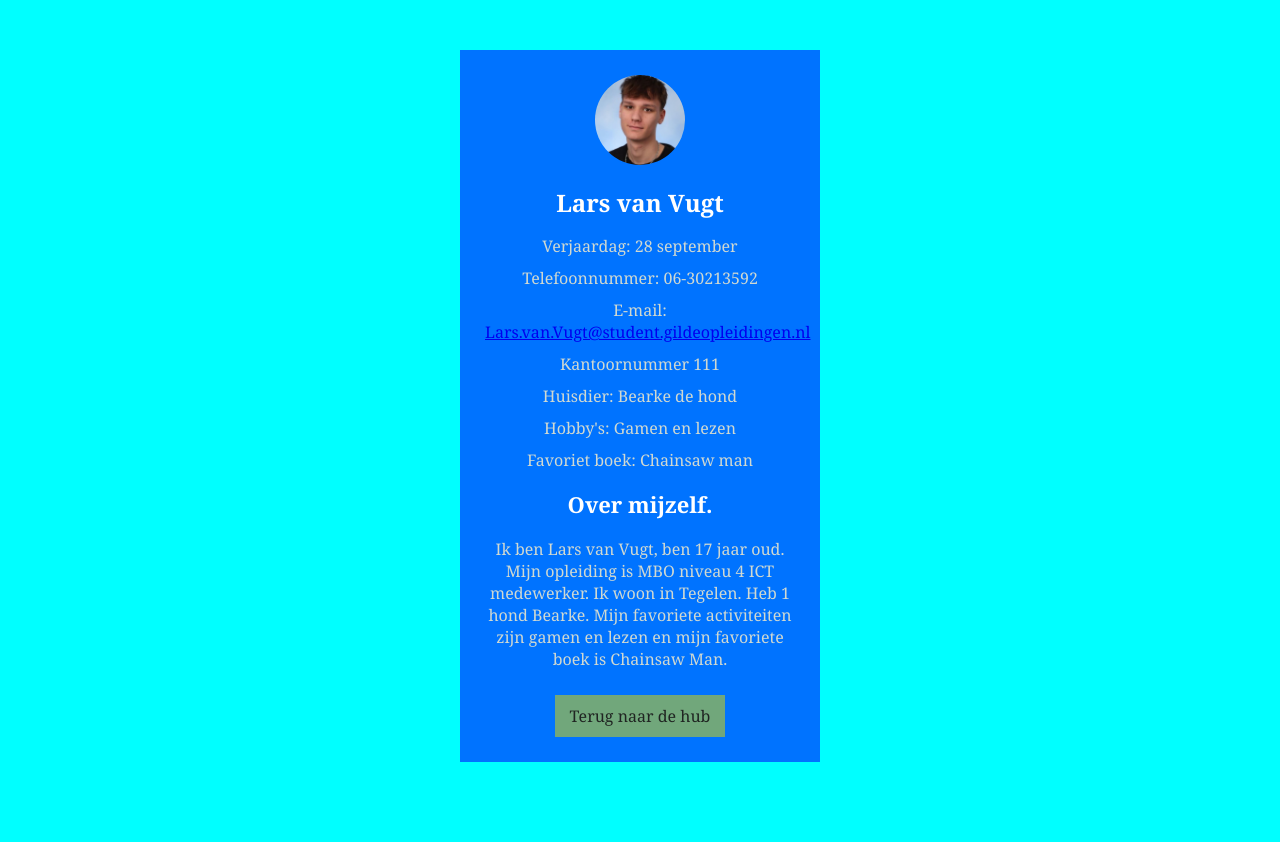
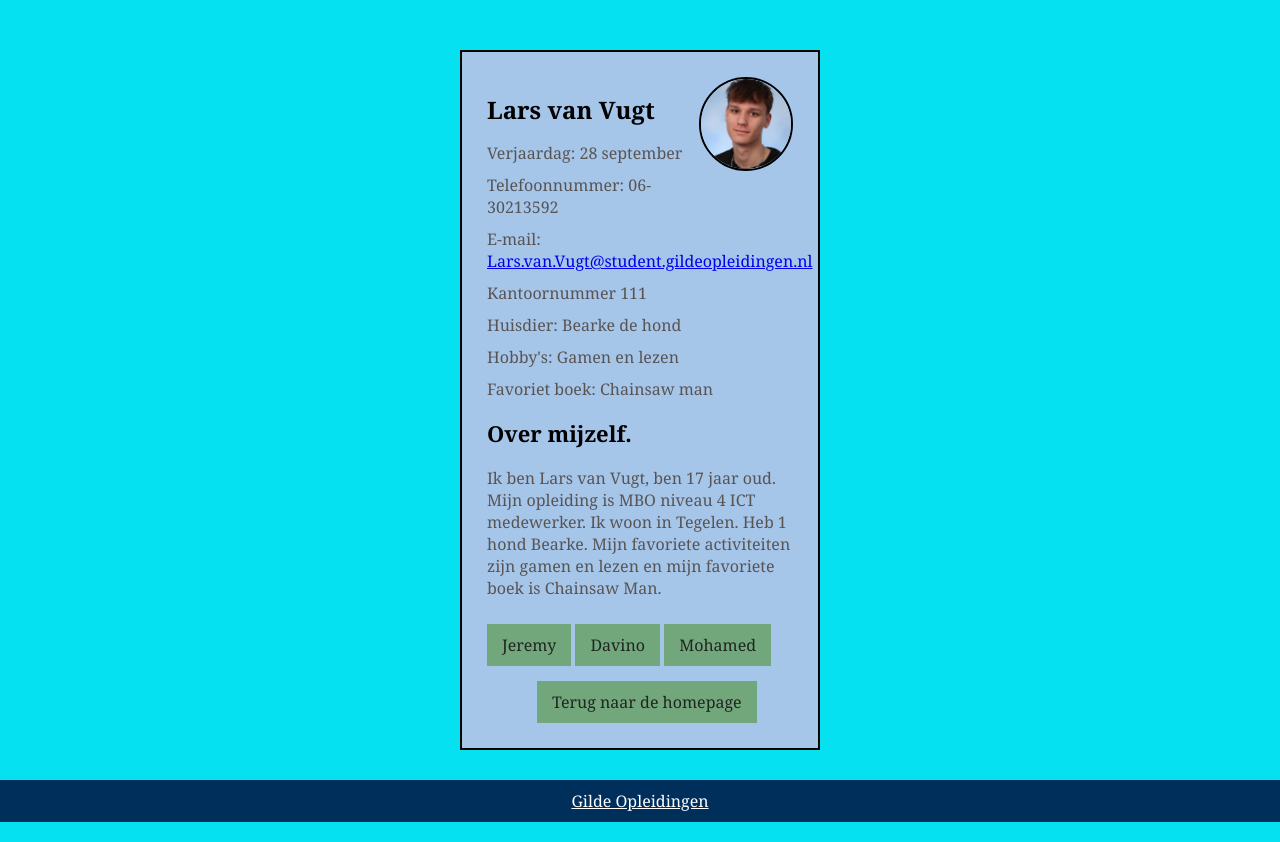
Before and after one commit to jeremy2315/cool, a plain HTML site: page smoelenboekHTML/lars.html in a window 1280 px wide. Before the commit the page ends 812 px from the top, so only its background shows below. Drawn offline with Linux system fonts and the light colour scheme.

Commit message:
lars pagina aangepast en quick links toegevoed aan pagina lars

```diff
--- a/smoelenboekHTML/lars.css
+++ b/smoelenboekHTML/lars.css
@@ -1,10 +1,14 @@
 body {
+    box-sizing: border-box;
+    display: flex;
+    flex-direction: column;
+    min-height: 100vh;
     margin: 0;
     padding: 20px;
-    background: #00ffff;
-    color: #ffffff;
+    background: #05e1f0;
+    color: #000000;
     font-family: Georgia, serif;
-    text-align: center;
+    text-align: left;
 }
 
 .profiel-box {
@@ -12,24 +16,29 @@ body {
     max-width: 360px;
     margin: 30px auto;
     padding: 25px;
-    background: #0073ff;
+    background: #a5c5e9;
+    border: 2px solid #000;
 }
 
 .profiel-box img {
+    float: right;
     width: 90px;
     height: 90px;
+    margin: 0 0 10px 15px;
+    border: 2px solid #000;
     border-radius: 50%;
     object-fit: cover;
+    object-position: center;
 }
 
 .profiel-box h1 {
-    color: #ffffff;
+    color: #000000;
     font-size: 24px;
 }
 
 .profiel-box p {
     margin: 10px 0;
-    color: #d0d9d1;
+    color: #595454;
 }
 
 .profiel-box h2 {
@@ -39,8 +48,32 @@ body {
 .terug-knop {
     display: inline-block;
     margin-top: 15px;
+    margin-left: 50px;
     padding: 10px 15px;
     background: #71a77b;
     color: #202522;
     text-decoration: none;
 }
+
+.collegas {
+    display: inline-block;
+    margin-top: 15px;
+    padding: 10px 15px;
+    background: #71a77b;
+    color: #202522;
+    text-decoration: none;
+}
+
+.pagina-footer {
+    padding: 10px;
+    margin-top: auto;
+    margin-right: -20px;
+    margin-left: -20px;
+    background-color: #002F5C;
+    color: #ffffff;
+    text-align: center;
+}
+
+.pagina-footer a {
+    color: #ffffff;
+}
--- a/smoelenboekHTML/lars.html
+++ b/smoelenboekHTML/lars.html
@@ -22,8 +22,16 @@
         <p>Ik ben Lars van Vugt, ben 17 jaar oud. Mijn opleiding is MBO niveau 4 ICT medewerker.
         Ik woon in Tegelen. Heb 1 hond Bearke. Mijn favoriete activiteiten zijn gamen en lezen en mijn
         favoriete boek is Chainsaw Man.</p>
-    <a href="index.html" class="terug-knop">Terug naar de hub</a>
+    <nav aria-label="Andere teamleden">
+        <a href="jeremy.html" class="collegas">Jeremy</a>
+        <a href="davino.html" class="collegas">Davino</a>
+        <a href="mohamedali.html" class="collegas">Mohamed</a>
+    </nav>
+    <a href="index.html" class="terug-knop">Terug naar de homepage</a>
+
 </main>
-
+        <footer class="pagina-footer">
+            <a href="https://www.gildeopleidingen.nl">Gilde Opleidingen</a>
+        </footer>
 </body>
 </html>
```
